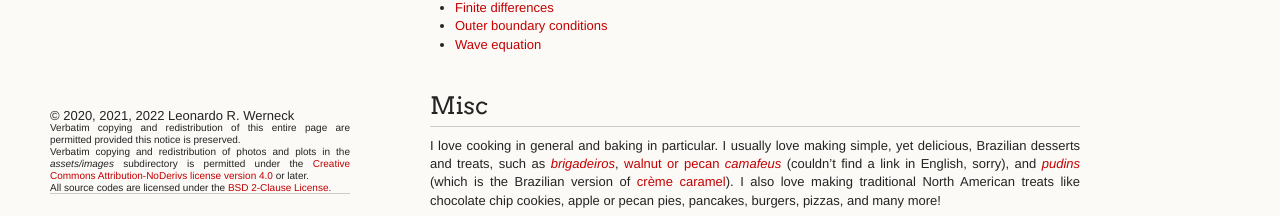
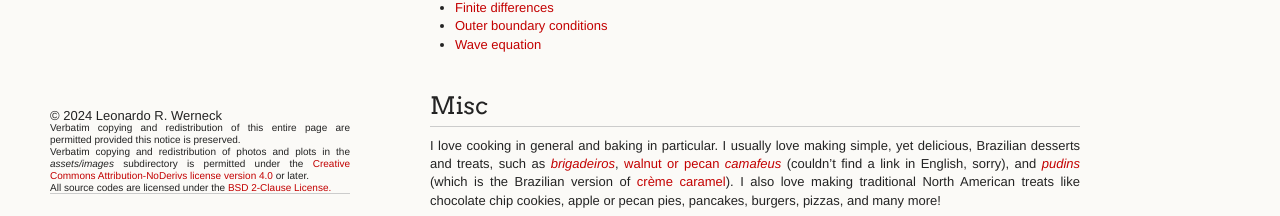
Before and after one commit to leowerneck/leowerneck.github.io, a Jekyll site: the page built from index.md, in a window 1280 px wide and 900 px high, scrolled down 511 px. Shown: the part 661-877 px from the top of the window. Built offline with Jekyll 4.4.1, drawn with Linux system fonts in a browser that asks for light colours; a script that is not in the unit is left out.

Commit message:
Updated Copyright dates

```diff
--- a/_layouts/default.html
+++ b/_layouts/default.html
@@ -42,7 +42,7 @@
       </section>
 
       <footer>
-        <p><small>&copy; 2020, 2021, 2022 Leonardo R. Werneck</small><br></p>
+        <p><small>&copy; 2024 Leonardo R. Werneck</small><br></p>
         <p><font size="1">Verbatim copying and redistribution of this entire page are permitted provided this notice is preserved.</font><br></p>
         <p><font size="1">Verbatim copying and redistribution of photos and plots in the <em>assets/images</em> subdirectory is permitted under the <a rel="license" href="https://creativecommons.org/licenses/by-nd/4.0/">Creative Commons Attribution-NoDerivs license version 4.0</a> or later.</font><br></p>
         <p><font size="1">All source codes are licensed under the <a href="https://opensource.org/licenses/BSD-2-Clause">BSD 2-Clause License.</a></font><br></p>
--- a/_layouts/formula.html
+++ b/_layouts/formula.html
@@ -42,7 +42,7 @@
       </section>
 
       <footer>
-        <p><small>&copy; 2020, 2021, 2022 Leonardo R. Werneck</small><br></p>
+        <p><small>&copy; 2024 Leonardo R. Werneck</small><br></p>
         <p><font size="1">Verbatim copying and redistribution of this entire page are permitted provided this notice is preserved.</font><br></p>
         <p><font size="1">Verbatim copying and redistribution of photos and plots in the <em>assets/images</em> subdirectory is permitted under the <a rel="license" href="https://creativecommons.org/licenses/by-nd/4.0/">Creative Commons Attribution-NoDerivs license version 4.0</a> or later.</font><br></p>
         <p><font size="1">All source codes are licensed under the <a href="https://opensource.org/licenses/BSD-2-Clause">BSD 2-Clause License.</a></font><br></p>
--- a/_layouts/notes.html
+++ b/_layouts/notes.html
@@ -53,7 +53,7 @@
       </section>
 
       <footer>
-        <p><small>&copy; 2020, 2021, 2022 Leonardo R. Werneck</small><br></p>
+        <p><small>&copy; 2024 Leonardo R. Werneck</small><br></p>
         <p><font size="1">Verbatim copying and redistribution of this entire page are permitted provided this notice is preserved.</font><br></p>
         <p><font size="1">Verbatim copying and redistribution of photos and plots in the <em>assets/images</em> subdirectory is permitted under the <a rel="license" href="https://creativecommons.org/licenses/by-nd/4.0/">Creative Commons Attribution-NoDerivs license version 4.0</a> or later.</font><br></p>
         <p><font size="1">All source codes are licensed under the <a href="https://opensource.org/licenses/BSD-2-Clause">BSD 2-Clause License.</a></font><br></p>
```
Also changed, not shown: 1 other file.
